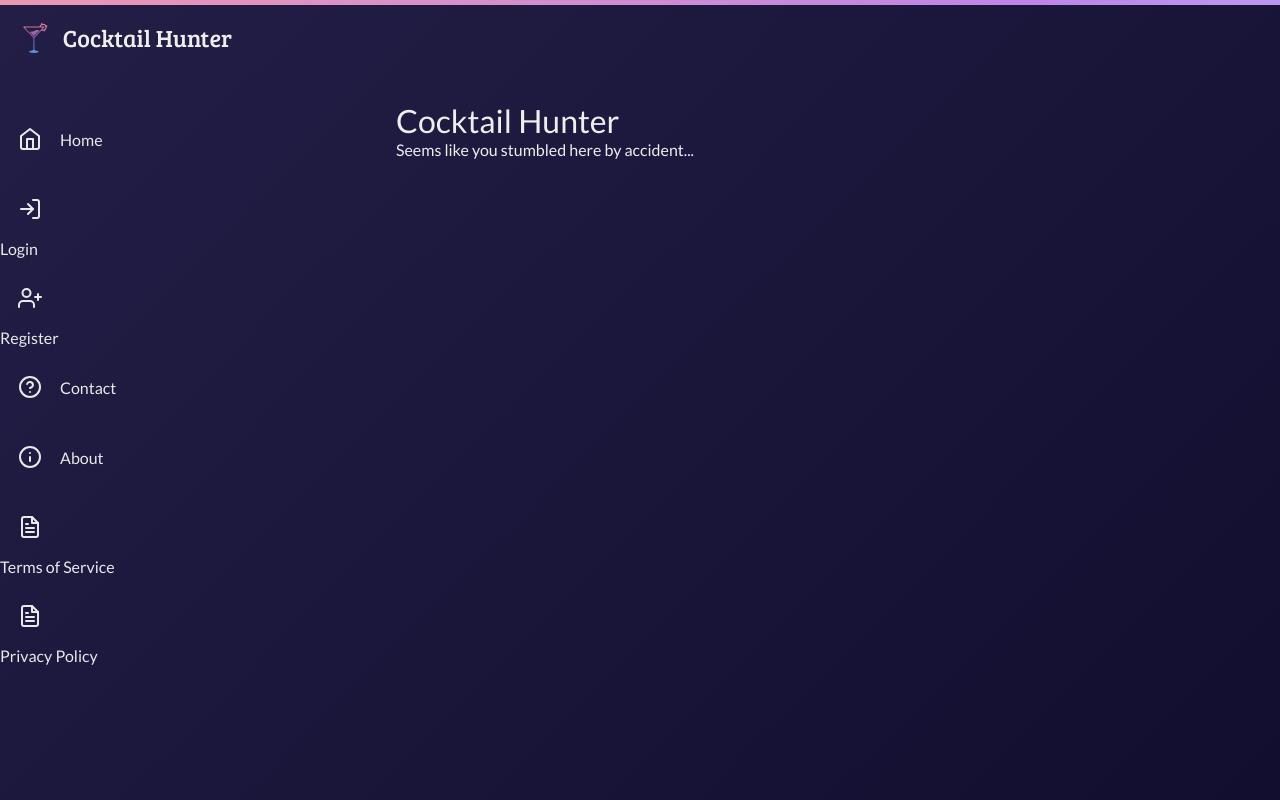
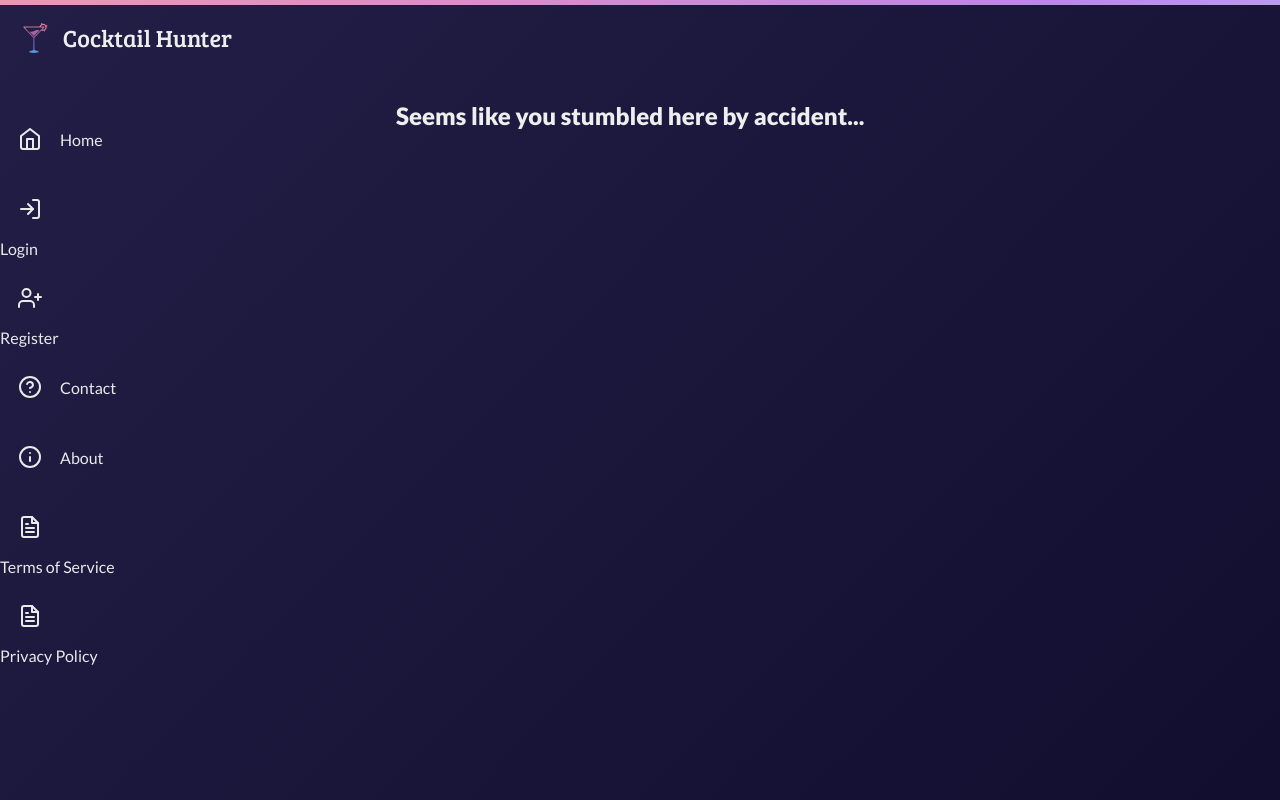
Before and after one commit to Cocktail-Hunter/nextjs, a React (Create React App) app: page /refresh in a window 1280 px wide. Built offline with nearby package versions, Linux system fonts and the light colour scheme.

Commit message:
Add styling to Refresh page component

```diff
--- /dev/null
+++ b/src/Pages/Refresh.scss
@@ -0,0 +1,6 @@
+.page.refresh {
+  h2 {
+    margin-bottom: .5em;
+    font-family: "Lato Black";
+  }
+}
--- a/src/Pages/Refresh.tsx
+++ b/src/Pages/Refresh.tsx
@@ -2,6 +2,8 @@ import { useEffect, useState } from "react";
 import { useHistory } from "react-router-dom";
 
 import { IRefreshPayload } from "../interfaces";
+
+import "./Refresh.scss";
 
 function Refresh() {
   const history = useHistory();
@@ -40,6 +42,7 @@ function Refresh() {
         })
       };
 
+
       try {
         const req = await fetch(`${process.env.REACT_APP_API}/v1/auth/refresh/`, body);
 
@@ -61,19 +64,18 @@ function Refresh() {
         const payload = await req.json();
         setWarn(JSON.stringify(payload));
       } catch (e) {
-        setWarn(`Internal error: ${JSON.stringify(e)}`);
+        setWarn("There has been an unxepected error trying to verify it's you.");
       }
     })();
   }, [history, redirect]);
 
   return (
     <div className="page refresh">
-      <h1>Cocktail Hunter</h1>
-      {redirect
-        ? <p>Verifying its you, this will take a couple seconds!</p>
-        : <p>Seems like you stumbled here by accident...</p>
-      }
-      {warn && <p>ERR: {warn}</p>}
+      {!warn && (redirect
+        ? <h2>Verifying its you, this will take a couple seconds!</h2>
+        : <h2>Seems like you stumbled here by accident...</h2>
+      )}
+      {warn && <h2>{warn}</h2>}
     </div>
   );
 }
```
